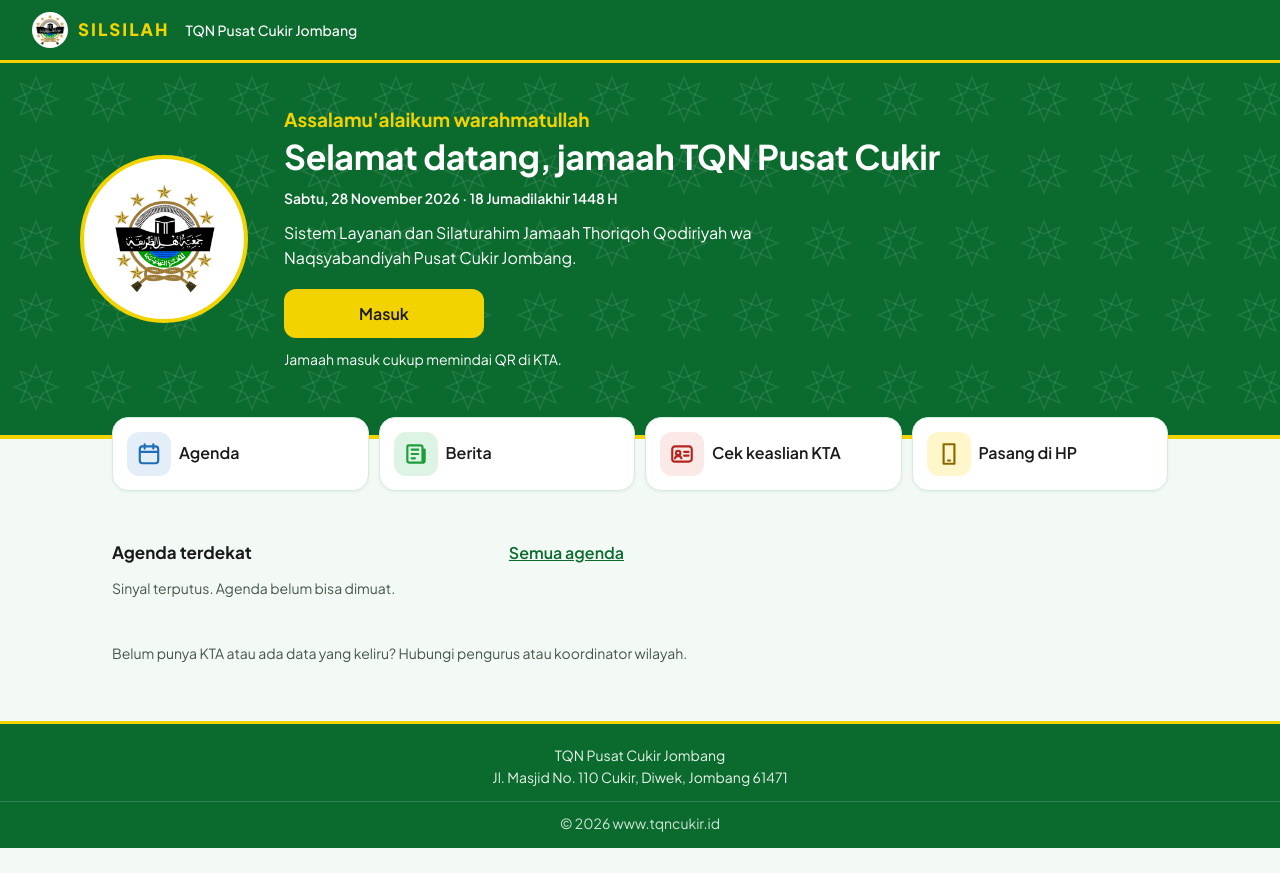
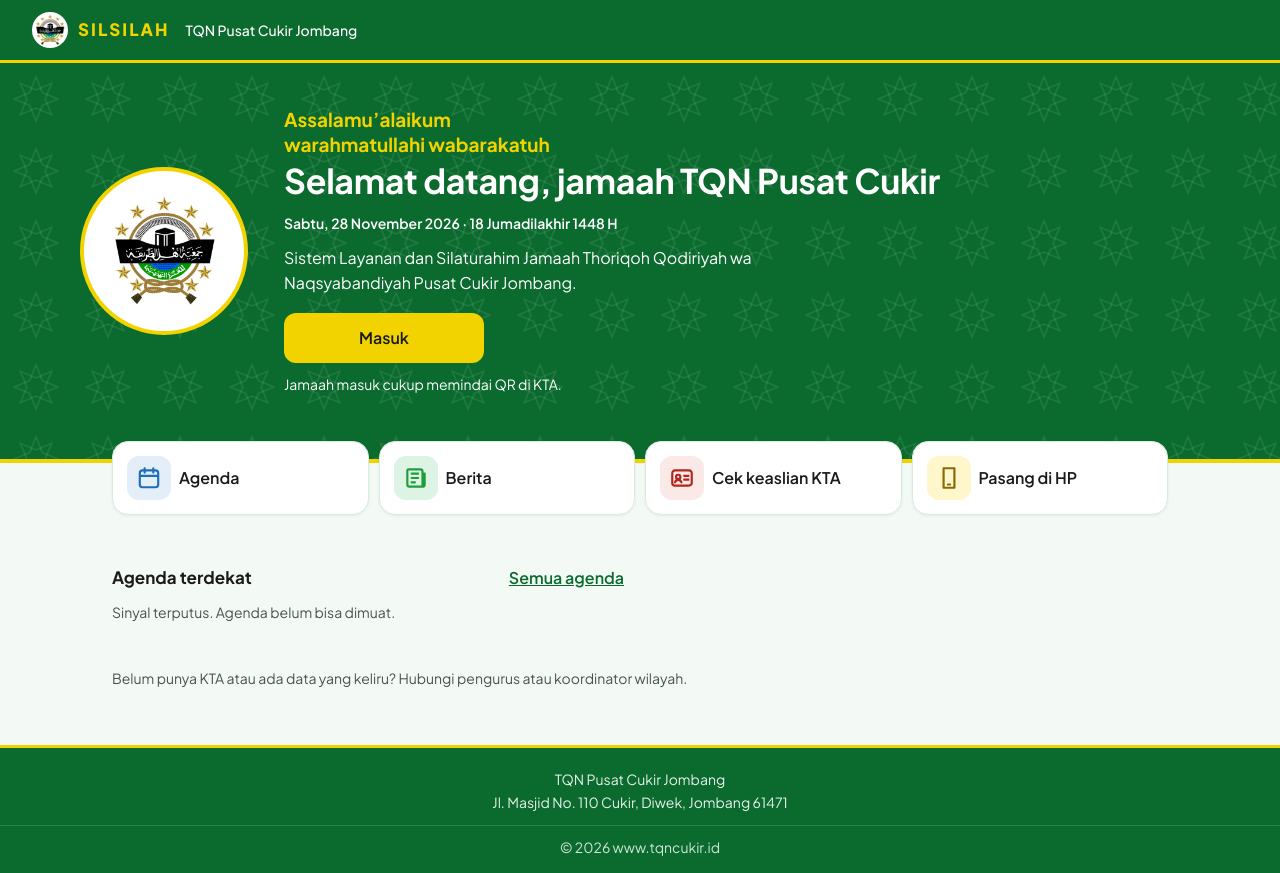
Before and after one commit to tqncukir/silsilah, a plain HTML site: page public/index.html in a window 1280 px wide. Before the commit the page ends 848 px from the top, so only its background shows below. Drawn offline with Linux system fonts and the light colour scheme; no server answers.

Commit message:
Halaman depan: salam lengkap Assalamu’alaikum warahmatullahi wabarakatuh
Co-Authored-By: Claude Opus 5.5 <noreply@anthropic.com>
Claude-Session: https://claude.ai/code/session_01CGb4sTyqn6id8PApKsKBm6

```diff
--- a/public/index.html
+++ b/public/index.html
@@ -27,7 +27,7 @@
   <div class="depan-hero-isi">
    <img src="/icons/icon-512-v2.png" alt="Logo Jam'iyyah Ahlith Thoriqoh Al Mu'tabaroh An Nahdliyah" class="depan-logo" width="168" height="168">
    <div class="depan-hero-teks">
-    <p class="depan-salam">Assalamu'alaikum warahmatullah</p>
+    <p class="depan-salam">Assalamu’alaikum<br>warahmatullahi wabarakatuh</p>
     <h1 id="depan-judul">Selamat datang, jamaah TQN Pusat Cukir</h1>
     <p class="depan-tgl" id="depan-tgl" hidden></p>
     <p class="depan-ket">Sistem Layanan dan Silaturahim Jamaah Thoriqoh Qodiriyah wa Naqsyabandiyah Pusat Cukir Jombang.</p>
```
Also changed, not shown: 1 other file.
